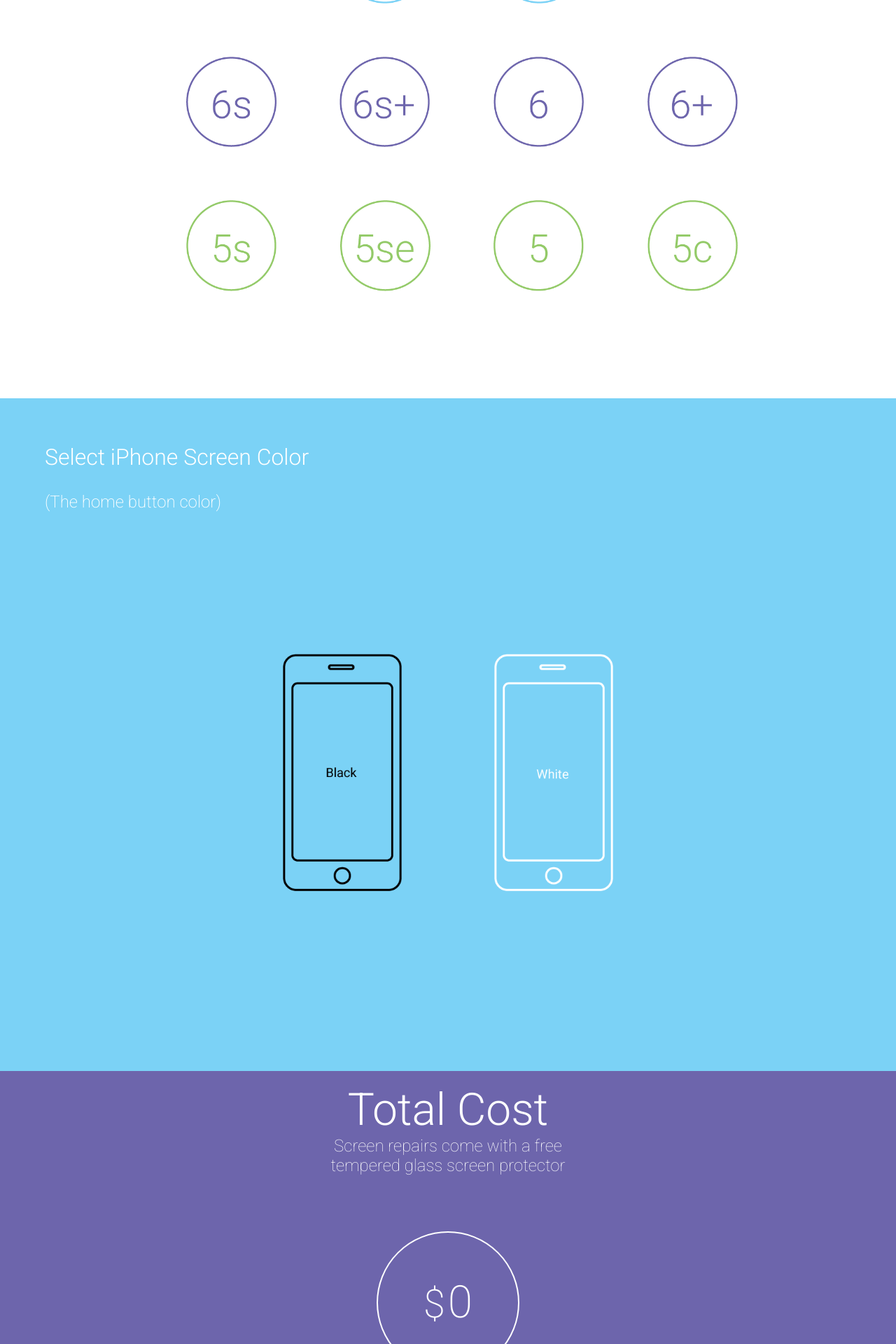
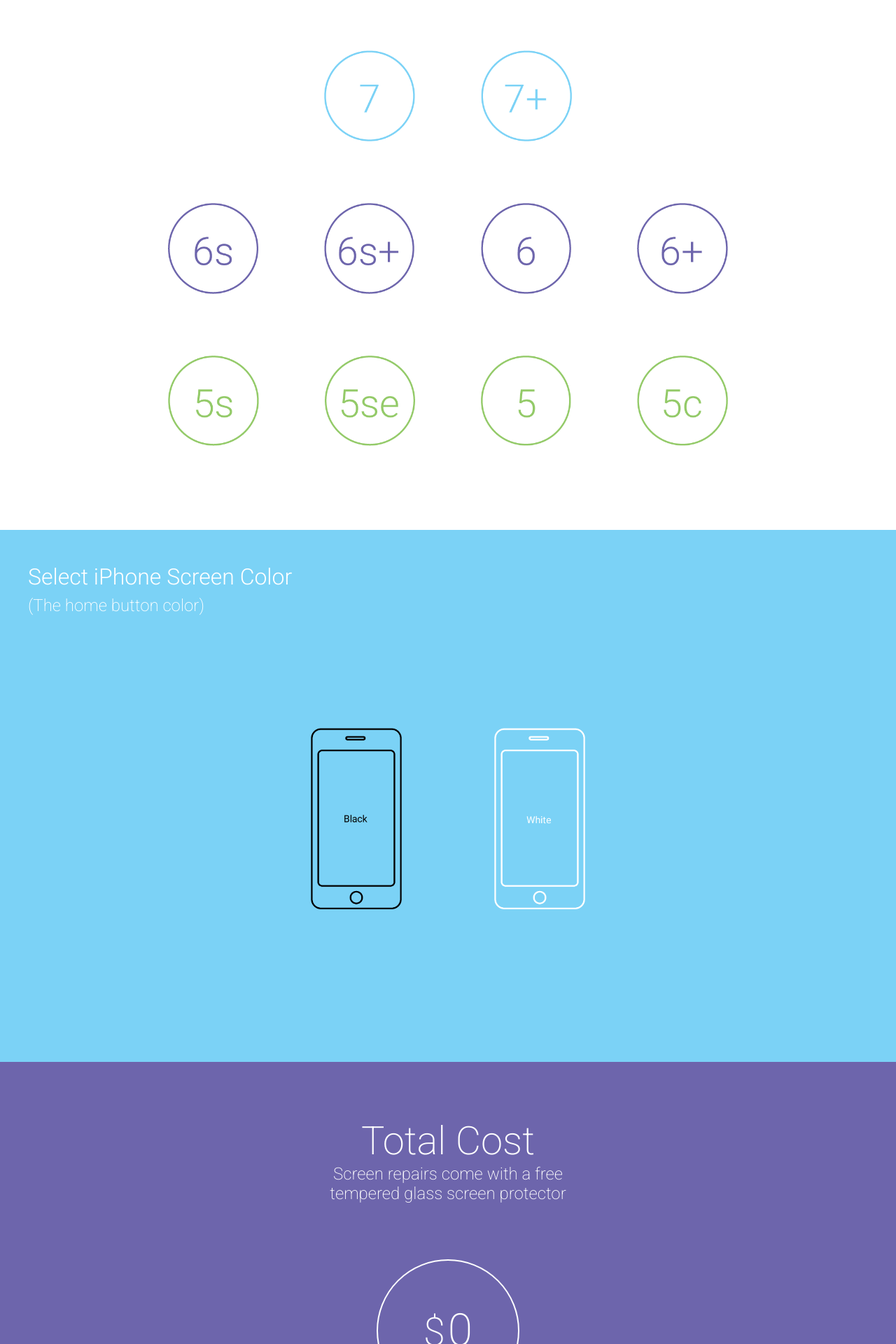
Before and after one commit to jessepelzar/Phonofixbu, a PHP site: page / in a window 1280 px wide. Shown: the part 2560-4480 px from the top of the page at 70% size. Run offline with PHP 8.4, Linux system fonts and the light colour scheme; some libraries are stand-ins or nearby versions.

Commit message:
test 2.8

```diff
--- a/home.html
+++ b/home.html
@@ -22,8 +22,10 @@
 
     <div id="issue_select">
       <div class="cell">
-          <h2>Select from the options below</h2>
-          <p1>Otherwise, select other</p1>
+        <ul>
+          <li>Select from the options below</li>
+          <li style="font-size: 1.5em; font-weight: 200;">Otherwise, select other</li>
+        </ul>
             <div id="init_issue">
               <button id="cracked_screen" type="button" onclick="smoothScroll(document.getElementById('model_select'))"><img src="images/Screen_Cracked_Button.png"></button>
               <button id="battery_dead" type="button" onclick="smoothScroll(document.getElementById('model_select'))"><img src="images/Battery_Dead_Button.png"></button><br>
@@ -34,8 +36,7 @@
 
     <div id="requests">
       <div class="cell">
-          <br>
-          <h3>Any additional info or requests</h3>
+          <p>Any additional info or requests</p>
           <textarea type="text" rows="4" TextMode="MultiLine" placeholder="my iPhone doesn't charge" id="userInput"=></textarea><br>
           <button id="next_button" type="button" onclick="smoothScroll(document.getElementById('model_select')), request()"><img src="images/Next_Button.png"></button>
           </div>
@@ -43,8 +44,10 @@
 
     <div id="model_select">
       <div class="cell">
-          <h2>Select your phone model</h2>
-          <p1>(iPhone exclusive)</p1>
+        <ul>
+          <li>Select your phone model</li>
+          <li style="font-size: 1.5em; font-weight: 200;">(iPhone exclusive)</li>
+        </ul>
           <div id="model_buttons">
             <ul>
               <li>
@@ -81,8 +84,10 @@
     <div id="color_select">
       <div class="cell">
           <div id="box">
-            <h5>Select iPhone Screen Color</h5>
-            <p3>(The home button color)</p3>
+            <ul>
+              <li style="color: White;">Select iPhone Screen Color</li>
+              <li style="color: White; font-size: 1.5em; font-weight: 200;">(The home button color)</li>
+            </ul>
             <div id="color_choice">
               <button id="black_screen" type="button" onclick="smoothScroll(document.getElementById('estimate'))"><img src="images/iPhone_Black_Button.png"></button>
               <button id="white_screen" type="button" onclick="smoothScroll(document.getElementById('estimate'))"><img src="images/iPhone_White_Button.png"></button>
@@ -93,18 +98,19 @@
 
     <div id="estimate">
       <div class="cell">
-          <div id="price_heading">
+            <div id="cost">
+              <p1>Total Cost</p1>
               <br>
-            <p4>Total Cost</p4>
-            <p5>Screen repairs come with a free tempered glass screen protector</p5>
+              <p2>Screen repairs come with a free tempered glass screen protector</p2>
+            </div>
             <div id="price_display">
-                <p6>$</p6>
-                <p7 id="price"></p7>
+                <p8>$</p8>
+                <p9 id="price"></p9>
             </div>
             <button id="last_step" type="button" onclick="smoothScroll(document.getElementById('submit'))"><img src="images/Last_Step_Button.png"></button>
         </div>
     </div>
-        <div class="submit" id="submit">p</div>
+        <div class="submit" id="submit">p
         </div>
   </div>
 
--- a/styles/stylesheet.css
+++ b/styles/stylesheet.css
@@ -7,7 +7,7 @@
 
 .cell {
   margin: 0 auto;
-  height: 100vh inherit;
+  height: 90vh inherit;
 }
 
 .col2 {
@@ -59,93 +59,52 @@ h1 {
   font-size-adjust: 5%;
 
 }
+/* Issue Select */
+ul {
+  padding-top: 5vh;
+  padding-left: 0;
+  list-style: none;
+}
+li {
+  font-family: 'Roboto', sans-serif;
+  font-size: 2em;
+  font-weight: 300;
+  padding-top: 1vh;
+  padding-left: 5vh;
+  padding-right: 5vh;
+}
 
-h2 {
+/* Requests */
+p {
   font-family: 'Roboto', sans-serif;
-  font-size: 4vh;
+  font-size: 3vh;
+  font-weight: 200;
+  color: White;
+  line-height: 2;
+  padding-top: 10vh;
+  padding-bottom: 7vh;
+}
+/* color select */
+p4 {
+  font-family: 'Roboto', sans-serif;
+  font-size: 2em;
   font-weight: 300;
   padding-left: 5vw;
   padding-top: 5vh;
+  color: White;
 }
 
-p1 {
+p5 {
   font-family: 'Roboto', sans-serif;
-  font-size: 3vh;
+  font-size: 1.5em;
   font-weight: 200;
   padding-left: 5vw;
   line-height: 0.5;
   padding-bottom: 3vh;
-}
-
-h3 {
-  font-family: 'Roboto', sans-serif;
-  font-size: 4vh;
-  font-weight: 300;
-  padding-bottom: 10vh;
-  line-height: 1;
   color: White;
 }
-
-h4 {
-  font-family: 'Roboto', sans-serif;
-  font-size: 4vh;
-  font-weight: 300;
-  padding-left: 5vw;
-  padding-top: 10vh;
-  padding-bottom: 0;
-
-}
-
-p2 {
-  font-family: 'Roboto', sans-serif;
-  font-size: 3vh;
-  font-weight: 200;
-  padding-left: 5vw;
-
-}
-
-h5 {
-  font-family: 'Roboto', sans-serif;
-  font-size: 4vh;
-  font-weight: 300;
-  padding-left: 5vw;
-  padding-top: 10vh;
-  line-height: 1vh;
-  color: White;
-}
-
-p3 {
-  font-family: 'Roboto', sans-serif;
-  font-size: 3vh;
-  font-weight: 200;
-  padding-left: 5vw;
-  line-height: 1vh;
-  color: White;
-}
-
-p4 {
-  font-family: 'Roboto', sans-serif;
-  font-size: 8vh;
-  font-weight: 300;
-  color: White;
-  padding-bottom: 2vh;
-  text-align: center;
-}
-
-p5 {
-  margin: 0 auto;
-  font-family: 'Roboto', sans-serif;
-  font-size: 3vh;
-  font-weight: 100;
-  color: white;
-  text-align: center;
-  display: block;
-  vertical-align: middle;
-  max-width: 50vh;
-}
-
-p6 {
-  line-height: 20vh;
+/* estimate */
+p1 {
   font-size: 7vh;
   text-align: center;
   font-family: 'Roboto', sans-serif;
@@ -154,7 +113,25 @@ p6 {
   position: relative;
 }
 
-p7 {
+p2 {
+  font-size: 3vh;
+  position: relative;
+  text-align: center;
+  font-family: 'Roboto', sans-serif;
+  font-weight: 200;
+  color: White;
+}
+/* Price Display */
+p8 {
+  font-size: 7vh;
+  text-align: center;
+  font-family: 'Roboto', sans-serif;
+  font-weight: 200;
+  color: White;
+  position: relative;
+}
+
+p9 {
   line-height: 25vh;
   font-size: 8vh;
   position: relative;
@@ -238,22 +215,19 @@ float: 6% right;
 }
 
 #requests {
-  padding: 0;
-  margin-left: auto;
-  margin-right: auto;
-  width: 100%;
   text-align: center;
+  height: 95vh;
 }
 
 #requests textarea[type=text] {
   background: transparent url(http://s24.postimg.org/62v2ipx81/underline.png) repeat;
-    border:none;
-    height: 15vh;
-    width: 50vw;
+  border: none;
+  height: 20vh;
+  width: 60vw;
   overflow: auto;
   line-height: 30px;
   font-family: 'Roboto', sans-serif;
-    font-size: 3vh;
+  font-size: 1em;
   font-weight: 300;
   color: #fff;
 }
@@ -261,7 +235,7 @@ float: 6% right;
 #requests textarea::placeholder {
   line-height: 30px;
   font-family: 'Roboto', sans-serif;
-  font-size: 3vh;
+  font-size: 1em;
   font-weight: 300;
   color: #dfdfdf;
 }
@@ -269,9 +243,7 @@ float: 6% right;
 #next_button  {
   width: 30%;
   max-width: 200px;
-  margin: 0 auto;
-  margin-top: 10vh;
-  margin-bottom: 10vh;
+  margin: 10vh 0 0 0;
 }
 
 #next_button img{
@@ -301,29 +273,31 @@ float: 6% right;
 #model_buttons ul {
   list-style-type: none;
 }
-
+#color_select {
+  height: 95vh;
+}
 #color_choice {
   margin-left: auto;
   margin-right: auto;
-  margin-top: 16%;
+  margin-top: 20vh;
   width: 100%;
   text-align: center;
   padding: 0;
 }
 
 #black_screen {
-width: 40%;
+  width: 40vh;
   vertical-align: middle;
-margin-bottom: 20vw;
-max-width: 30vh;
+  margin-bottom: 10vw;
+  max-width: 25vh;
   padding-right: 5vw;
 }
 
 #white_screen {
-width: 40%;
+  width: 40vh;
   vertical-align: middle;
-margin-bottom: 20vw;
-max-width: 30vh;
+  margin-bottom: 10vw;
+  max-width: 25vh;
   padding-left: 5vw;
 }
 
@@ -339,8 +313,9 @@ vertical-align: middle;
   float: 6vw right;
 }
 
-#price_heading {
+#estimate {
   text-align: center;
+  vertical-align: middle;
 }
 
 #price_display {
@@ -355,6 +330,12 @@ float: 6vw right;
   display: block;
 }
 
+#cost {
+  margin: 0 auto;
+  padding-top: 10vh;
+  max-width: 50vh;
+}
+
 #last_step  {
   width: 30%;
   max-width: 200px;
```
Lines whose indentation alone changed are shown as unchanged.
